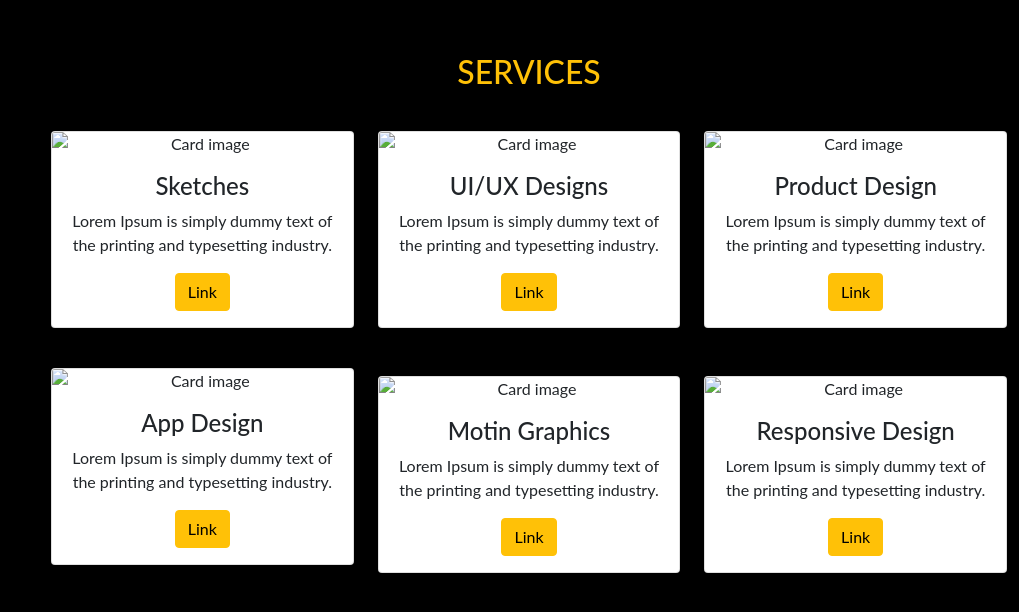
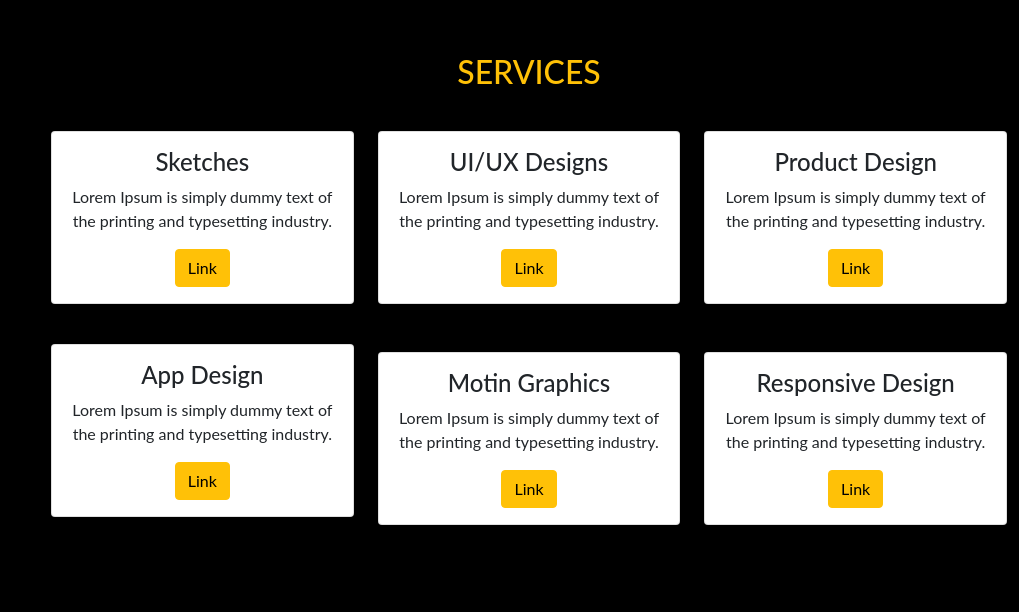
Before and after one commit to velan2250/R.Senthilvelan, a plain HTML site: page index.html in a window 1280 px wide. Shown: the part 2033-2645 px from the top of the page, without its empty margins (261-1280 px from the left). Drawn offline with nearby package versions, Linux system fonts and the light colour scheme.

```diff
--- a/index.html
+++ b/index.html
@@ -224,7 +224,6 @@
       <div class="row">
         <div class="col-lg-4 mt-4">
        <div class="card">
-       <img class="card-img-top" src="" alt="Card image" style="width:100%">
        <div class="card-body">
            <h4 class="card-title">Sketches</h4>
        <p class="card-text">Lorem Ipsum is simply dummy text of the printing and typesetting industry.</p>
@@ -237,7 +236,6 @@
 
          <div class="col-lg-4 mt-4">
             <div class="card">
-           <img class="card-img-top" src="" alt="Card image" style="width:100%">
        <div class="card-body">
              <h4 class="card-title">UI/UX Designs</h4>
                    <p class="card-text">Lorem Ipsum is simply dummy text of the printing and typesetting industry.</p>
@@ -250,7 +248,6 @@
 
        <div class="col-lg-4 mt-4">
        <div class="card">
-        <img class="card-img-top" src="" alt="Card image" style="width:100%">
        <div class="card-body">
        <h4 class="card-title">Product Design</h4>
           <p class="card-text">Lorem Ipsum is simply dummy text of the printing and typesetting industry.</p>
@@ -265,7 +262,6 @@
        <div class="row">
         <div class="col-lg-4 mt-3">
            <div class="card">
-        <img class="card-img-top" src="" alt="Card image" style="width:100%">
        <div class="card-body">
            <h4 class="card-title">App Design</h4>
         <p class="card-text">Lorem Ipsum is simply dummy text of the printing and typesetting industry.</p>
@@ -278,7 +274,6 @@
 
           <div class="col-lg-4 mt-4">
        <div class="card">
-       <img class="card-img-top" src="" alt="Card image" style="width:100%">
         <div class="card-body">
           <h4 class="card-title">Motin Graphics</h4>
              <p class="card-text">Lorem Ipsum is simply dummy text of the printing and typesetting industry.</p>
@@ -291,7 +286,6 @@
 
        <div class="col-lg-4 mt-4">
        <div class="card">
-         <img class="card-img-top" src="" alt="Card image" style="width:100%">
        <div class="card-body">
           <h4 class="card-title">Responsive Design</h4>
              <p class="card-text">Lorem Ipsum is simply dummy text of the printing and typesetting industry.</p>
```
